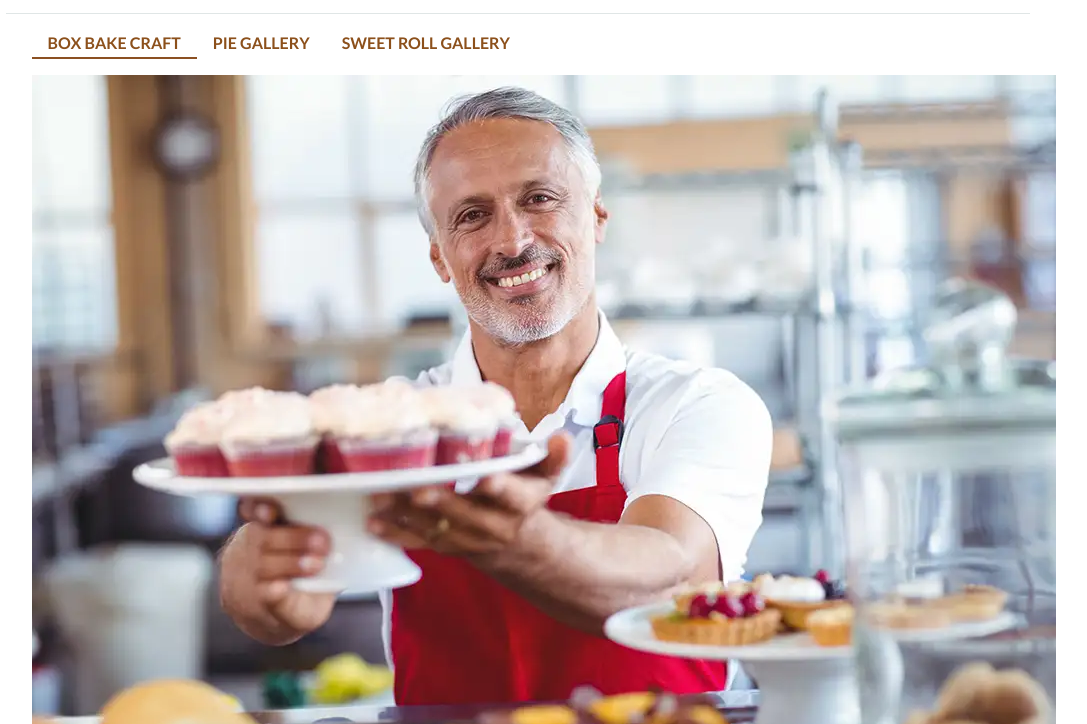
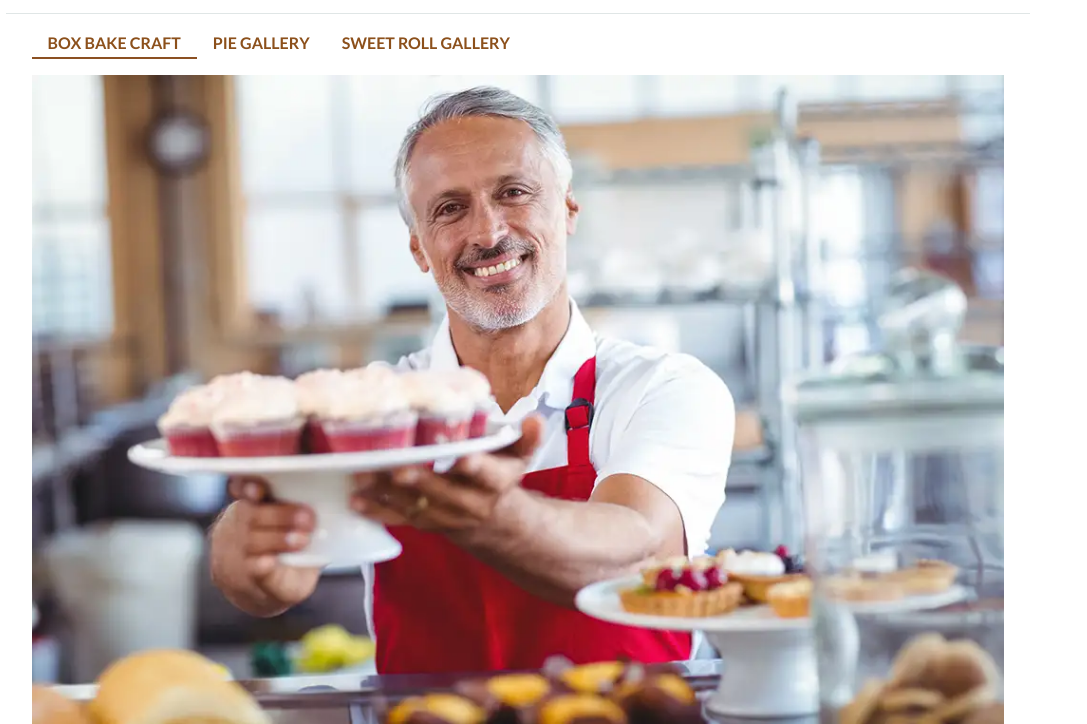
Before and after one commit to laurafilmc/dwdd1600, a plain HTML site: page 07follow-along/index.html in a window 1280 px wide. Shown: the part 76-800 px from the top of the page, without its empty margins (122-1209 px from the left). Drawn offline with Linux system fonts and the light colour scheme.

Commit message:
follow along

```diff
--- a/07follow-along/styles.css
+++ b/07follow-along/styles.css
@@ -30,7 +30,7 @@ header p {
 }
 
 /* small screen navigation */
-@media only screen and (max-width: 800px) {
+@media only screen and (max-width: 600px) {
     nav ul {
         margin: 0;
         padding: 0;
@@ -57,7 +57,7 @@ header p {
 /* end small screen */
 
 /* LARGE SCREEN NAVIGATION */
-@media only screen and (min-width: 801px) {
+@media only screen and (min-width: 601px) {
     nav {
         border-top: solid 1px #E0E6E6;
 
@@ -120,9 +120,13 @@ main a {
     color: #9c3335;
 }
 
-.angelohero {
+.angelohero img {
     width: 100%;
     height: auto;
+    margin: block;
+}
+
+.angelohero {
     margin: 0;
 }
 
```
